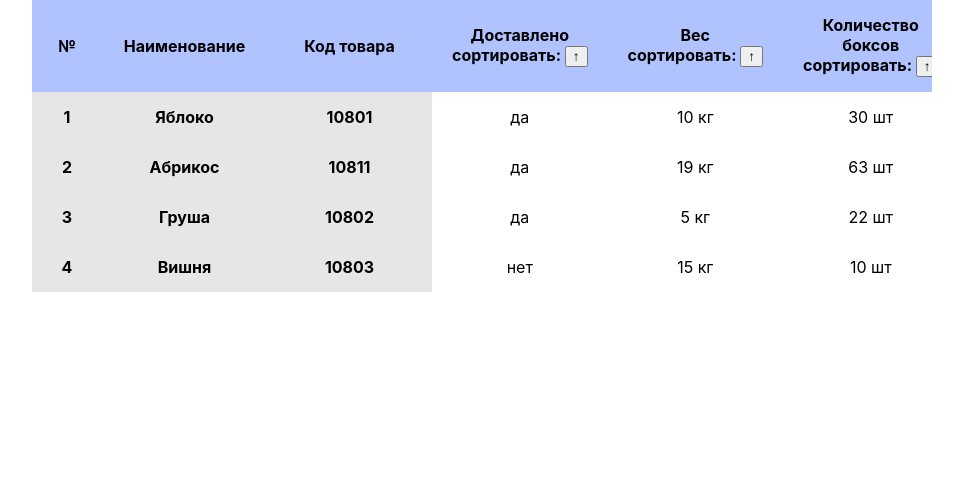
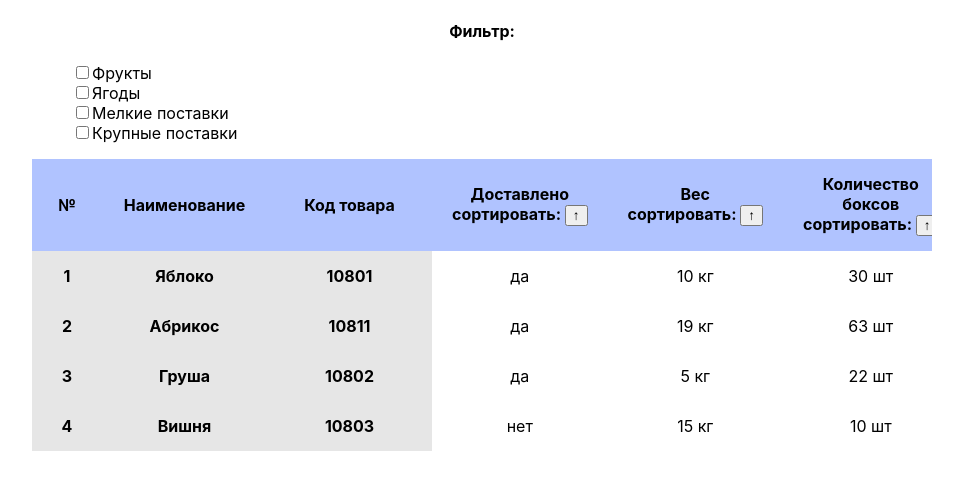
Before and after one commit to Owleek/interactive-table, a React (Create React App) app: page / in a window 1280 px wide. Shown: the top 490 px of the page, without its empty margins (158-1121 px from the left). Built offline with nearby package versions, Linux system fonts and the light colour scheme.

Commit message:
filter fields

```diff
--- a/src/Components/InteractiveTable/InteractiveTable.js
+++ b/src/Components/InteractiveTable/InteractiveTable.js
@@ -1,7 +1,9 @@
 import React, { useState, useEffect, Component } from 'react';
+import TableFilter from './TableFilter';
 import TableHeader from './TableHeader';
 import TableBody from './TableBody';
 import Api from '../../api';
+import { fruitvVocabulary, berryVocabulary } from '../../vocabulary';
 import './InteractiveTable.scss';
 
 
@@ -18,6 +20,7 @@ class InteractiveTable extends Component {
         key: null,
         rule: 'text',
         sortLabels: null,
+        filter: null,
     }
 
     container = React.createRef();
@@ -63,11 +66,10 @@ class InteractiveTable extends Component {
     render () {
         return (
             <div className='interactiveTable' onScroll={this.checkScrollTop} ref={this.container}>
+                <TableFilter />
                 <table>
                     <TableHeader headlines={this.state.headlines}
                                  sortASC={this.sortASC}
-                                    sortDSC={this.sortDSC}
-                                    setSortButtons={this.setSortButtons}
                                  sortLabels={this.state.sortLabels}
                             />
                     <TableBody body={this.state.body}
--- a/src/Components/InteractiveTable/InteractiveTable.scss
+++ b/src/Components/InteractiveTable/InteractiveTable.scss
@@ -19,6 +19,11 @@ $lightblue: rgb(230, 230, 230);
 
     td, th, span {
         padding: 15px 20px;
+    }
+
+    ul {
+        list-style: none;
+        text-align-last: left;
     }
 
     span {
--- /dev/null
+++ b/src/Components/InteractiveTable/TableFilter.js
@@ -0,0 +1,71 @@
+import React, { useEffect, useState } from "react";
+
+const TableFilter = (props) => {
+    let fruitsPrefix = 'f';
+    let fruitValues = [];
+    let fruits = ['Фрукты', 'Ягоды'];
+
+    let deliveryPrefix = 'd';
+    let deliveryValues = [];
+    let delivery = ['Мелкие поставки', 'Крупные поставки'];
+
+    const [fruitBusy, setFruitState] = useState([]);
+    const [deliveryBusy, setDeliveryState] = useState([]);
+
+    useEffect(()=>{
+        setFruitState(fruitValues);
+        setDeliveryState(deliveryValues);
+    }, [props])
+
+    const handleCheckbox = (event) => {
+        let elem = event.target.value;
+        let checked = event.target.checked;
+        let selectType = elem[0];
+
+        if(selectType === fruitsPrefix) {
+            checked ? setFruitState([elem]): setFruitState(fruitValues);
+        }
+
+        if(selectType === deliveryPrefix) {
+            checked ? setDeliveryState([elem]): setDeliveryState(deliveryValues);
+        }
+    }
+
+    const checkFruitBusy = (value) => {
+        return !fruitBusy.includes(value)
+    }
+
+    const checkDeliveryBusy = (value) => {
+        return !deliveryBusy.includes(value)
+    }
+
+    const createFields = (data, productPrefix, array, disabledFunc) => {
+        return data.map( (item, index) => {
+            let value = productPrefix+index;
+            array.push(value);
+
+            return (
+                    <li>
+                        <label>
+                            <input type="checkbox" disabled={disabledFunc(value)} value={value} onChange={handleCheckbox}/>
+                            {item}
+                        </label>
+                    </li>
+            )
+        })
+    }
+
+
+
+    return (
+        <div>
+            <h4>Фильтр:</h4>
+            <ul>
+                { createFields(fruits, fruitsPrefix, fruitValues, checkFruitBusy) }
+                { createFields(delivery, deliveryPrefix, deliveryValues, checkDeliveryBusy) }
+            </ul>
+        </div>
+    )
+}
+
+export default TableFilter;
--- a/src/Components/InteractiveTable/TableHeader.js
+++ b/src/Components/InteractiveTable/TableHeader.js
@@ -1,6 +1,6 @@
 import React from 'react';
 
-const TableHeader = ({ headlines, sortASC, sortDSC, sortLabels}) => {
+const TableHeader = ({ headlines, sortASC, sortLabels}) => {
 
     let headlineList = [];
     let sideHeadlines = [];
--- a/src/data.json
+++ b/src/data.json
@@ -93,7 +93,7 @@
             "decimal": "46"
         },
         {
-            "title": "Арбуз",
+            "title": "Земляника",
             "id": "10805",
             "availability": "да",
             "weight": "41 кг",
--- /dev/null
+++ b/src/vocabulary.js
@@ -0,0 +1,2 @@
+export const fruitvVocabulary = ['Яблоко', 'Груша', 'Абрикос', 'Вишня', 'Черешня', 'Апельсин', 'Авакадо', 'Виноград', 'Cлива', 'Хурма'];
+export const berryVocabulary = ['Клубника', 'Земляника', 'Черника', 'Ежевика', 'Малина', 'Смородина'];
```
Lines whose indentation alone changed are shown as unchanged.
